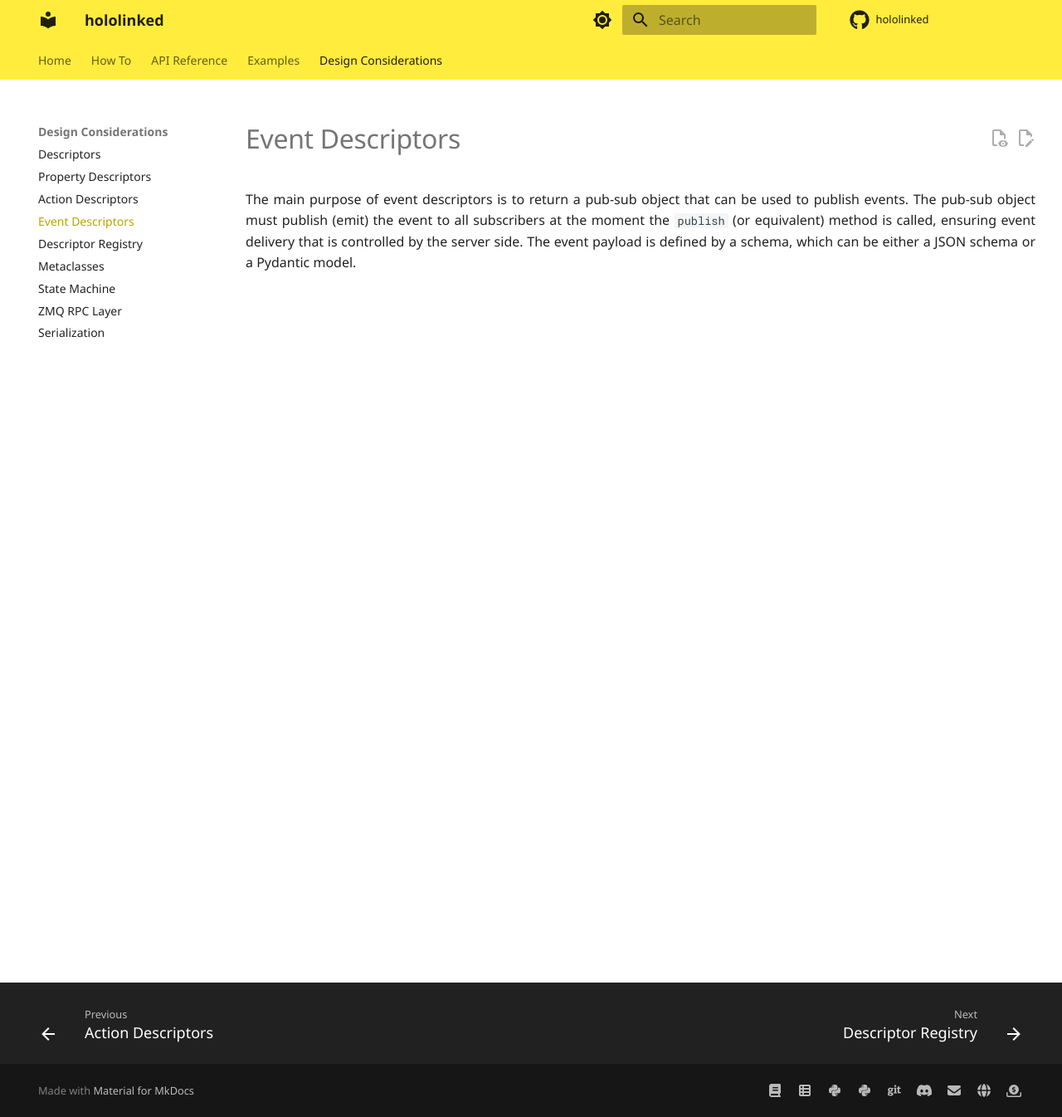
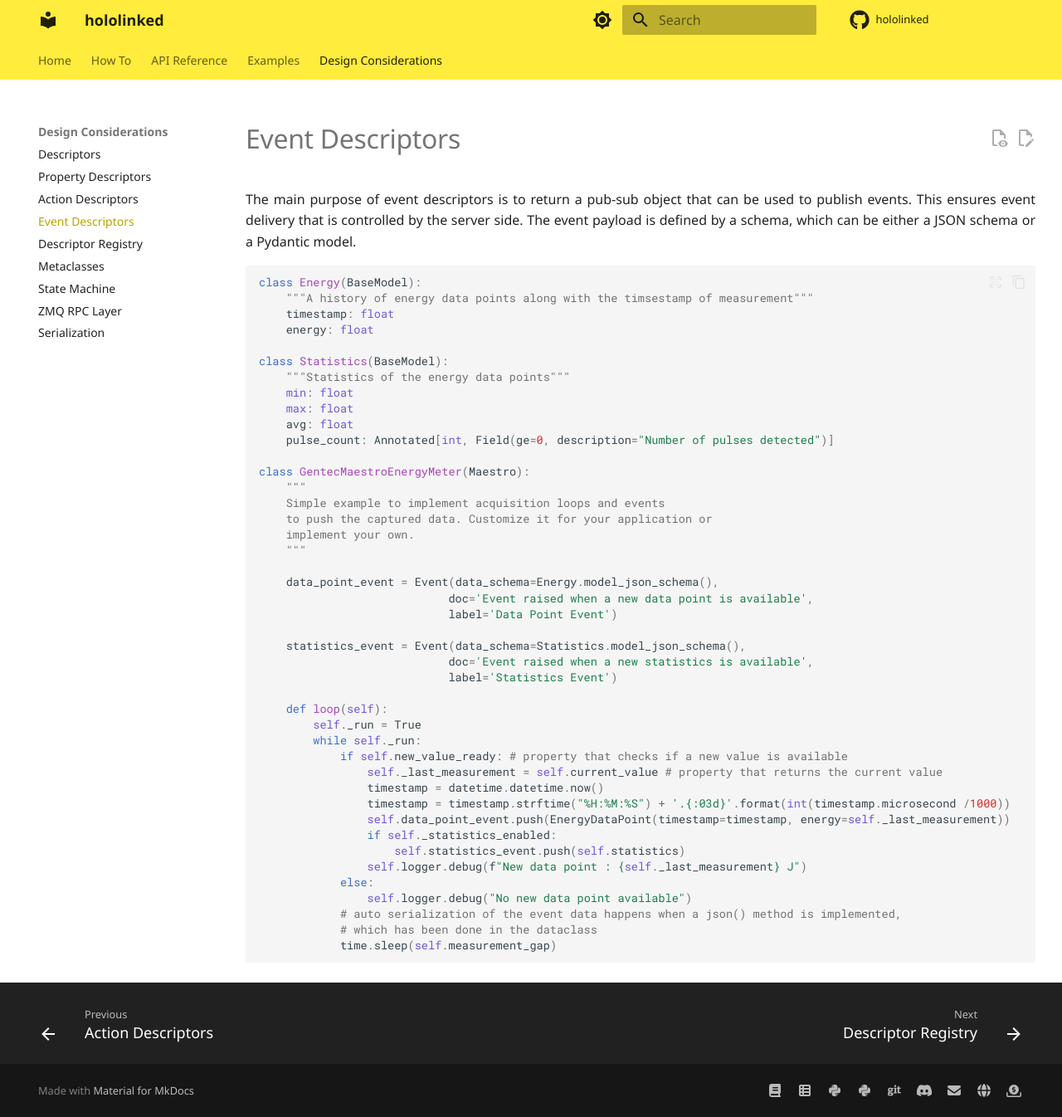
Before and after one commit to hololinked-dev/docs, an MkDocs documentation site: the page built from docs/design/event-descriptors.md, in a window 1280 px wide and 1346 px high. Shown: the whole window at 83% size. Built offline with MkDocs 1.6.1 and Material for MkDocs 9.7.7, drawn with Linux system fonts in a browser that asks for light colours; some web fonts are replaced; comment, search, counter and statistics services are not loaded.

````diff
--- a/docs/design/event-descriptors.md
+++ b/docs/design/event-descriptors.md
@@ -1,6 +1,50 @@
 # Event Descriptors
 
-The main purpose of event descriptors is to return a pub-sub object that can be used to publish events.
-The pub-sub object must publish (emit) the event to all subscribers at the moment the `publish` (or equivalent) method is called,
-ensuring event delivery that is controlled by the server side. The event payload is defined by a schema,
+The main purpose of event descriptors is to return a pub-sub object that can be used to publish events. This ensures event delivery that is controlled by the server side. The event payload is defined by a schema,
 which can be either a JSON schema or a Pydantic model.
+
+```python
+class Energy(BaseModel):
+    """A history of energy data points along with the timsestamp of measurement"""
+    timestamp: float
+    energy: float
+
+class Statistics(BaseModel):
+    """Statistics of the energy data points"""
+    min: float
+    max: float
+    avg: float
+    pulse_count: Annotated[int, Field(ge=0, description="Number of pulses detected")]
+
+class GentecMaestroEnergyMeter(Maestro):
+    """
+    Simple example to implement acquisition loops and events
+    to push the captured data. Customize it for your application or
+    implement your own.
+    """
+
+    data_point_event = Event(data_schema=Energy.model_json_schema(),
+                            doc='Event raised when a new data point is available',
+                            label='Data Point Event')
+
+    statistics_event = Event(data_schema=Statistics.model_json_schema(),
+                            doc='Event raised when a new statistics is available',
+                            label='Statistics Event')
+
+    def loop(self):
+        self._run = True
+        while self._run:
+            if self.new_value_ready: # property that checks if a new value is available
+                self._last_measurement = self.current_value # property that returns the current value
+                timestamp = datetime.datetime.now()
+                timestamp = timestamp.strftime("%H:%M:%S") + '.{:03d}'.format(int(timestamp.microsecond /1000))
+                self.data_point_event.push(EnergyDataPoint(timestamp=timestamp, energy=self._last_measurement))
+                if self._statistics_enabled:
+                    self.statistics_event.push(self.statistics)
+                self.logger.debug(f"New data point : {self._last_measurement} J")
+            else:
+                self.logger.debug("No new data point available")
+            # auto serialization of the event data happens when a json() method is implemented,
+            # which has been done in the dataclass
+            time.sleep(self.measurement_gap)
+```
````
Also changed, not shown: docs/design/metaclasses.md (+3 -3 lines), docs/UML/drawio/Thing.drawio.svg.
